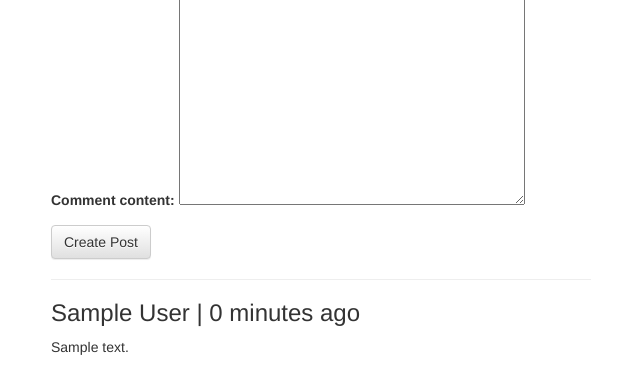
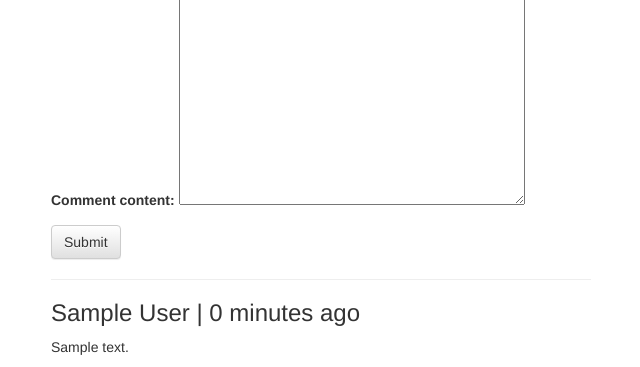
Before and after one commit to DefaultInc/fit.kbtu.kz, a Django app: page /news_app/1/ in a window 1280 px wide. Shown: the part 520-887 px from the top of the page, without its empty margins (319-959 px from the left). Run offline with Django 3.2, Linux system fonts and the light colour scheme; a user stored in the database is signed in; tables that the repository leaves empty hold one stand-in row (values such as "Sample post"); grey boxes marked "Sample" are stand-in pictures; some libraries are stand-ins or nearby versions.

Commit message:
New branch instead of DeepwaterHorizon

```diff
--- a/news_app/admin.py
+++ b/news_app/admin.py
@@ -1,6 +1,6 @@
 from django.contrib import admin
 
-from .models import Post
+from .models import Post, Comments
 
 
 class PostModelAdmin(admin.ModelAdmin):
@@ -18,3 +18,4 @@ class PostModelAdmin(admin.ModelAdmin):
         model = Post
 
 admin.site.register(Post, PostModelAdmin)
+admin.site.register(Comments)
--- a/news_app/models.py
+++ b/news_app/models.py
@@ -65,7 +65,10 @@ class Post(models.Model):
 
 
 class Comments(models.Model):
-    post_id = models.IntegerField()
+    post_id = models.ForeignKey(Post)
     author = models.ForeignKey(User)
     comment_content = models.TextField(max_length=200)
     time = models.DateTimeField(auto_now=False, auto_now_add=True)
+
+    class Meta:
+        ordering = ["-id"]
--- a/news_app/templates/posts/post_detail.html
+++ b/news_app/templates/posts/post_detail.html
@@ -24,7 +24,7 @@
         {% if request.user.is_authenticated %}
         <form method='POST' action='' enctype='multipart/form-data'>{% csrf_token %}
             {{ form.as_p }}
-            <input type="submit" class="btn btn-default" value="Create Post">
+            <input type="submit" class="btn btn-default" value="Submit">
         </form>
         <hr/>
         {% endif %}
--- a/news_app/views.py
+++ b/news_app/views.py
@@ -2,11 +2,13 @@ from django.contrib import messages
 from django.http import HttpResponse, HttpResponseRedirect, Http404, HttpResponseNotFound
 from django.shortcuts import render, get_object_or_404, redirect
 from django.core.paginator import Paginator, EmptyPage, PageNotAnInteger
+from django.contrib.auth.decorators import login_required
 
 from .forms import PostForm, CommentsForm
 from .models import Post, Comments
 
 
+@login_required(login_url='/login/')
 def post_create(request):
     """
     post creating function.
@@ -30,6 +32,7 @@ def post_create(request):
     return render(request, "posts/post_form.html", context)
 
 
+@login_required(login_url='/login/')
 def post_detail(request, id=None):
     """
     post details function,
@@ -41,7 +44,7 @@ def post_detail(request, id=None):
     if form.is_valid():
         new_comment = form.save(commit=False)
         new_comment.author = request.user
-        new_comment.post_id = id
+        new_comment.post_id = instance
         new_comment.save()
 
     context = {
@@ -78,6 +81,7 @@ def post_list(request):
     return render(request, "posts/post_list.html", context)
 
 
+@login_required(login_url='/login/')
 def post_update(request, id=None):
     """
     Takes an instance, form;
@@ -102,6 +106,7 @@ def post_update(request, id=None):
     return render(request, "posts/post_form.html", context)
 
 
+@login_required(login_url='/login/')
 def post_delete(request, id=None):
     """
     Takes an id, by id deleting the post.
```
Also changed, not shown: news_app/migrations/0001_initial.py (deleted), news_app/migrations/0002_auto_20170117_1916.py (deleted), 1 other file.
